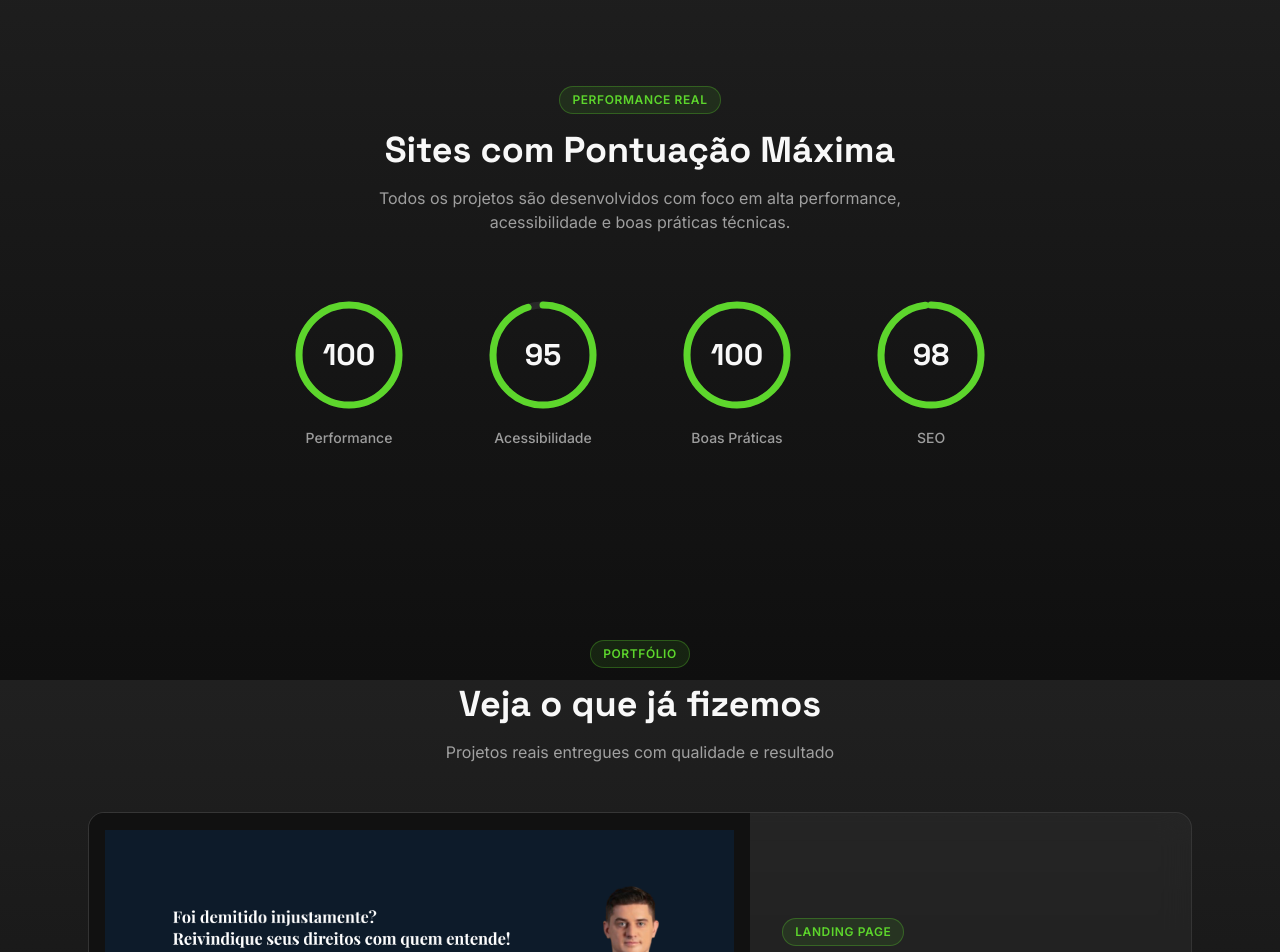
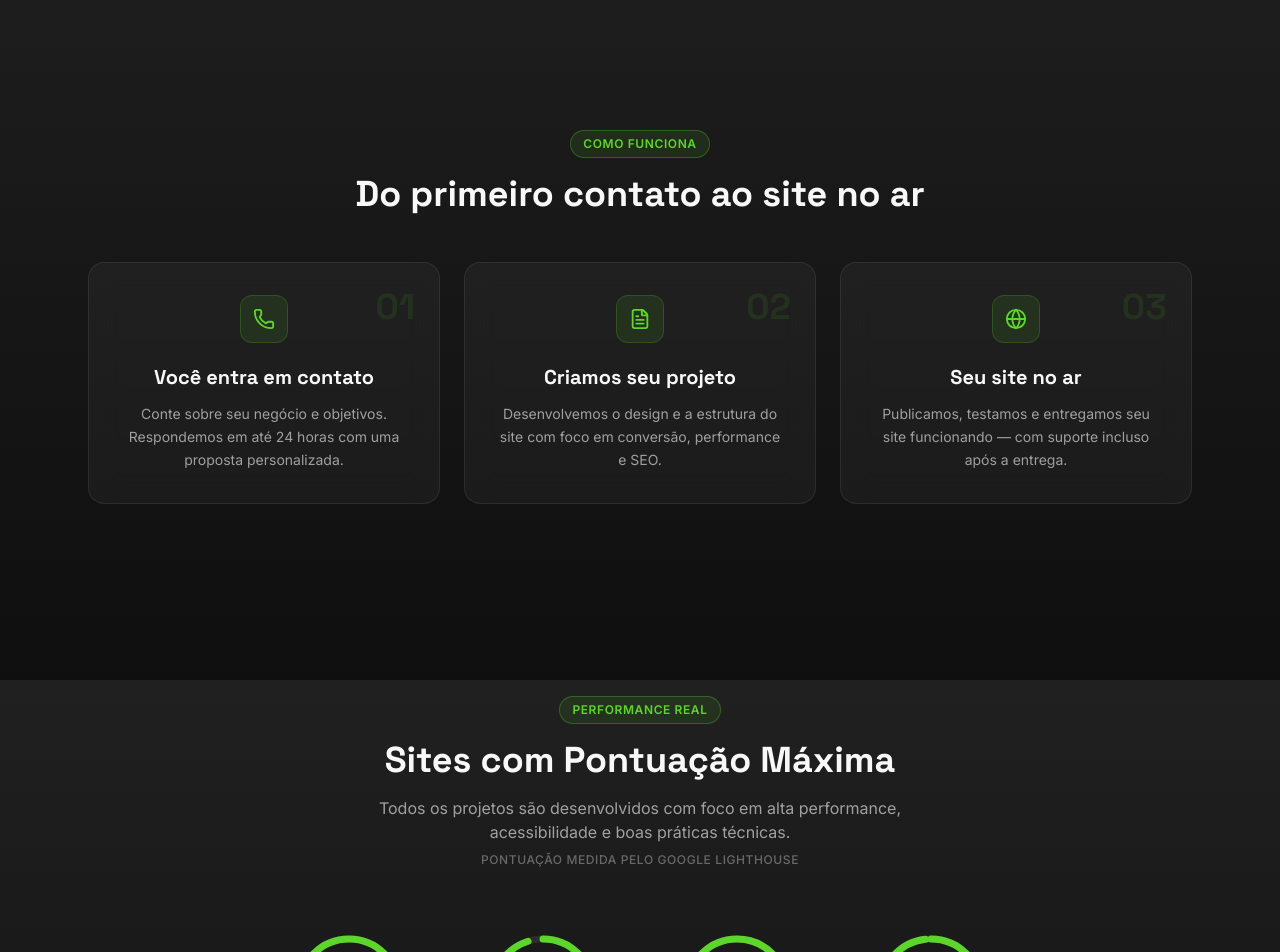
Before and after one commit to adryeldeev/siteFreelancerWeb-nextjs, a Next.js app: page / in a window 1280 px wide. Shown: the part 1720-2672 px from the top of the page. Built offline with nearby package versions, Linux system fonts and the light colour scheme; no server answers.

Commit message:
atualização da pagina

```diff
--- a/src/app/page.tsx
+++ b/src/app/page.tsx
@@ -14,6 +14,9 @@ import {
   MessageCircle,
   Star,
   ChevronDown,
+  Phone,
+  FileText,
+  Globe,
 } from "lucide-react";
 
 
@@ -55,6 +58,12 @@ const testimonials = [
 ];
 
 const faqs = [
+  {
+    question: "Quanto custa desenvolver um site?",
+    paragraphs: [
+      "Cada projeto é orçado individualmente com base na complexidade e funcionalidades necessárias. Entre em contato para receber uma proposta personalizada e gratuita em até 24 horas.",
+    ],
+  },
   {
     question: "Além do desenvolvimento, terei algum custo extra?",
     paragraphs: [
@@ -117,7 +126,7 @@ export default function Home() {
               </p>
               <div className="flex flex-wrap gap-4">
                 <a href={whatsappUrl} className="flex items-center gap-2 rounded-lg bg-[#5dd62c] px-6 py-3 font-bold text-[#101010] transition-colors hover:bg-[#4ab325]">
-                  Solicitar Orçamento
+                  Quero Meu Site
                   <ArrowRight size={16} strokeWidth={2.5} />
                 </a>
                 <a href="#portfolio" className="rounded-lg border border-[rgba(255,255,255,0.15)] px-6 py-3 font-semibold text-[#f8f8f8] transition-colors hover:border-[#5dd62c] hover:text-[#5dd62c]">
@@ -125,7 +134,7 @@ export default function Home() {
                 </a>
               </div>
               <div className="flex flex-wrap gap-6 pt-2">
-                {["+ 50 projetos entregues", "100% de satisfação", "Entrega ágil"].map((item) => (
+                {["+50 sites entregues desde 2023", "Nota máxima no Google Lighthouse", "Entrega em até 14 dias"].map((item) => (
                   <div key={item} className="flex items-center gap-2 text-sm text-[rgba(248,248,248,0.6)]">
                     <Check size={15} className="shrink-0 text-[#5dd62c]" />
                     {item}
@@ -226,6 +235,49 @@ export default function Home() {
                 Estrutura técnica otimizada para aparecer nos primeiros resultados do Google. Score 100 no Google Lighthouse em todos os projetos entregues.
               </p>
             </div>
+          </div>
+        </section>
+
+        {/* COMO FUNCIONA */}
+        <section className="mx-auto max-w-6xl px-6 py-24">
+          <div className="mb-12 text-center">
+            <span className="badge-accent">Como Funciona</span>
+            <h2 className="mt-4 font-display text-3xl font-bold text-[#f8f8f8] md:text-4xl">
+              Do primeiro contato ao site no ar
+            </h2>
+          </div>
+          <div className="grid gap-6 md:grid-cols-3">
+            {[
+              {
+                step: "01",
+                icon: Phone,
+                title: "Você entra em contato",
+                desc: "Conte sobre seu negócio e objetivos. Respondemos em até 24 horas com uma proposta personalizada.",
+              },
+              {
+                step: "02",
+                icon: FileText,
+                title: "Criamos seu projeto",
+                desc: "Desenvolvemos o design e a estrutura do site com foco em conversão, performance e SEO.",
+              },
+              {
+                step: "03",
+                icon: Globe,
+                title: "Seu site no ar",
+                desc: "Publicamos, testamos e entregamos seu site funcionando — com suporte incluso após a entrega.",
+              },
+            ].map((item) => (
+              <div key={item.step} className="glass-card relative rounded-2xl p-8 text-center">
+                <span className="absolute right-6 top-6 font-display text-4xl font-bold text-[rgba(93,214,44,0.1)]">
+                  {item.step}
+                </span>
+                <div className="mx-auto mb-5 flex h-12 w-12 items-center justify-center rounded-xl border border-[rgba(93,214,44,0.2)] bg-[rgba(93,214,44,0.1)]">
+                  <item.icon size={22} className="text-[#5dd62c]" />
+                </div>
+                <h3 className="mb-3 font-display text-xl font-bold text-[#f8f8f8]">{item.title}</h3>
+                <p className="text-sm leading-relaxed text-[rgba(248,248,248,0.6)]">{item.desc}</p>
+              </div>
+            ))}
           </div>
         </section>
 
@@ -332,6 +384,9 @@ export default function Home() {
               <p className="mx-auto mt-4 max-w-xl text-[rgba(248,248,248,0.6)]">
                 Vamos conversar sobre seu projeto. Análise gratuita e proposta personalizada em até 24 horas.
               </p>
+              <p className="mt-2 text-sm font-medium text-[#5dd62c]">
+                ✦ Vagas limitadas para este mês
+              </p>
               <div className="mt-8 flex flex-wrap justify-center gap-4">
                 <a href={whatsappUrl} className="flex items-center gap-2 rounded-xl bg-[#5dd62c] px-8 py-4 text-base font-bold text-[#101010] transition-colors hover:bg-[#4ab325]">
                   <MessageCircle size={18} />
@@ -356,6 +411,7 @@ export default function Home() {
           <div className="flex gap-6 text-sm text-[rgba(248,248,248,0.5)]">
             <a href="#servicos" className="transition-colors hover:text-[#5dd62c]">Serviços</a>
             <a href="#portfolio" className="transition-colors hover:text-[#5dd62c]">Portfólio</a>
+            <a href="https://instagram.com/" target="_blank" rel="noopener noreferrer" className="transition-colors hover:text-[#5dd62c]">Instagram</a>
             <a href={whatsappUrl} className="transition-colors hover:text-[#5dd62c]">Contato</a>
           </div>
         </div>
--- a/src/components/StatsSection.tsx
+++ b/src/components/StatsSection.tsx
@@ -100,6 +100,9 @@ export default function StatsSection() {
           Todos os projetos são desenvolvidos com foco em alta performance,
           acessibilidade e boas práticas técnicas.
         </p>
+        <p className="mt-2 text-xs font-medium uppercase tracking-wider text-[rgba(248,248,248,0.35)]">
+          Pontuação medida pelo Google Lighthouse
+        </p>
       </div>
 
       <div
```
